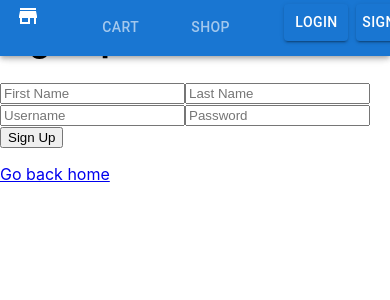
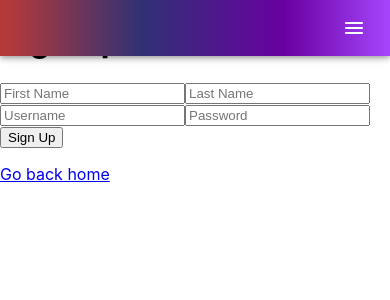
Before and after one commit to domswaby/dummy-json-shop, a React (Create React App) app: page /signup in a window 390 px wide. Shown: the top 300 px of the page. Built offline with nearby package versions, Linux system fonts and the light colour scheme.

Commit message:
make navbar responsive using drawer and icon button

```diff
--- /dev/null
+++ b/src/components/Drawer/DrawerComp.js
@@ -0,0 +1,37 @@
+import React, { useState } from "react";
+
+import {
+  Drawer,
+  IconButton,
+  List,
+  ListItemButton,
+  ListItemIcon,
+  ListItemText,
+} from "@mui/material";
+import MenuRoundedIcon from "@mui/icons-material/MenuRounded";
+
+const DrawerComp = () => {
+  const [open, setOpen] = useState(false);
+
+  return (
+    <>
+      <Drawer open={open} onClose={() => setOpen(false)}>
+        <List>
+          <ListItemButton>
+            <ListItemIcon>
+              <ListItemText>Products</ListItemText>
+            </ListItemIcon>
+          </ListItemButton>
+        </List>
+      </Drawer>
+      <IconButton
+        sx={{ marginLeft: "auto", color: "white" }}
+        onClick={() => setOpen(!open)}
+      >
+        <MenuRoundedIcon />
+      </IconButton>
+    </>
+  );
+};
+
+export default DrawerComp;
--- a/src/components/NavBar/NavBar.js
+++ b/src/components/NavBar/NavBar.js
@@ -9,16 +9,31 @@ import {
   Tabs,
   Toolbar,
   Typography,
+  useTheme,
+  useMediaQuery,
 } from "@mui/material";
 import StoreIcon from "@mui/icons-material/Store";
+import DrawerComp from "../Drawer/DrawerComp";
 
 const NavBar = ({ links }) => {
+  const theme = useTheme();
+  const isMatch = useMediaQuery(theme.breakpoints.down("sm"));
   const [value, setValue] = useState();
 
   return (
-    <AppBar>
+    <AppBar
+      sx={{
+        backgroundImage:
+          "linear-gradient(90deg, rgba(180,58,58,1) 2%, rgba(49,49,116,1) 36%, rgba(105,0,161,1) 73%, rgba(166,69,252,1) 100%)",
+      }}
+    >
       <Toolbar>
-        <Grid container>
+        {isMatch ? (
+          <>
+            <DrawerComp />
+          </>
+        ) : (
+          <Grid sx={{ placeItems: "center" }} container>
             <Grid item xs={2}>
               <Typography>
                 <StoreIcon />
@@ -39,15 +54,22 @@ const NavBar = ({ links }) => {
             <Grid item xs={1}></Grid>
             <Grid item xs={3}>
               <Box display="flex">
-              <Button sx={{ marginLeft: "auto" }} variant="contained">
+                <Button
+                  sx={{ marginLeft: "auto", background: "rgba(180,58,58,1)" }}
+                  variant="contained"
+                >
                   Login
                 </Button>
-              <Button sx={{ marginLeft: 1 }} variant="contained">
+                <Button
+                  sx={{ marginLeft: 1, background: "rgba(180,58,58,1)" }}
+                  variant="contained"
+                >
                   Signup
                 </Button>
               </Box>
             </Grid>
           </Grid>
+        )}
       </Toolbar>
     </AppBar>
   );
```
Lines whose indentation alone changed are shown as unchanged.
